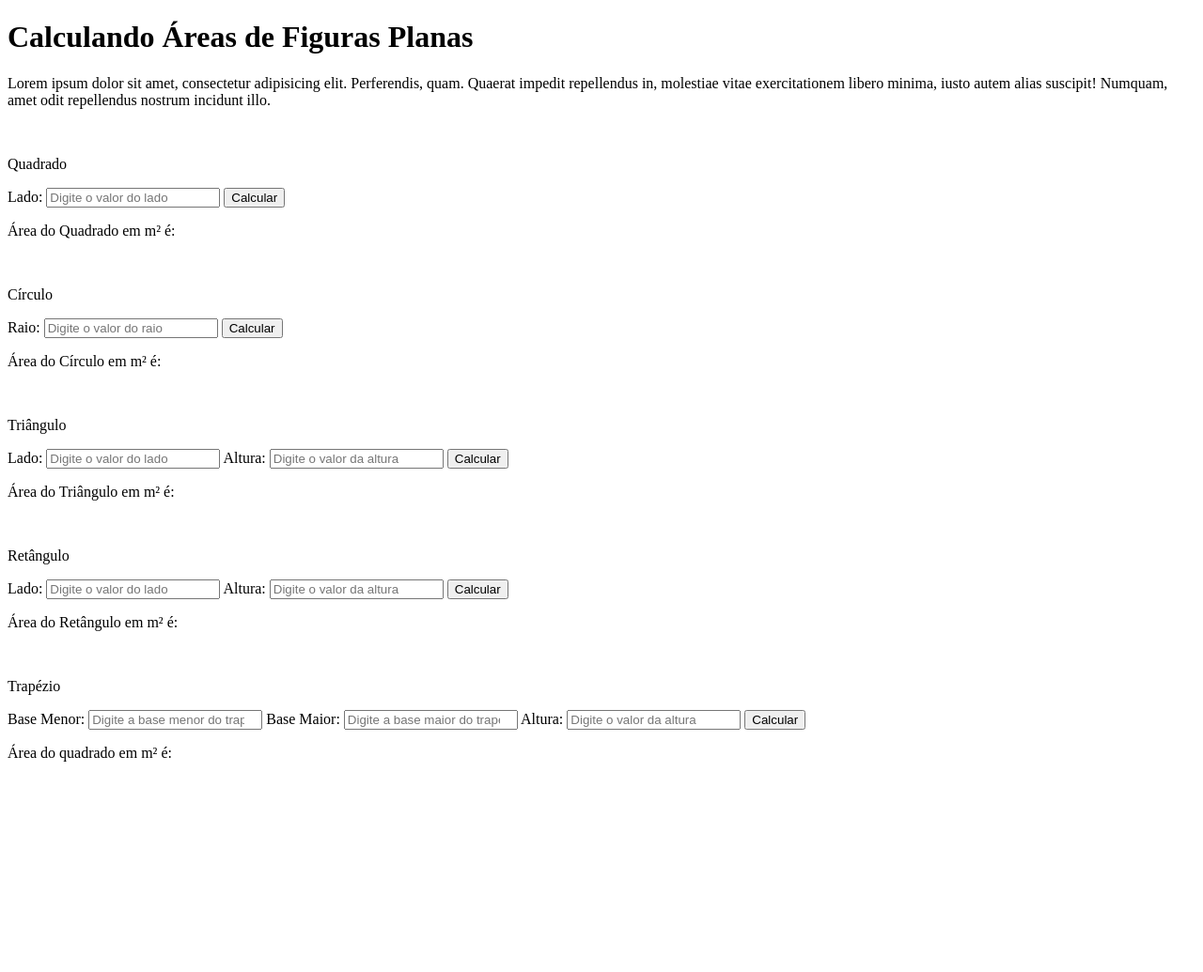
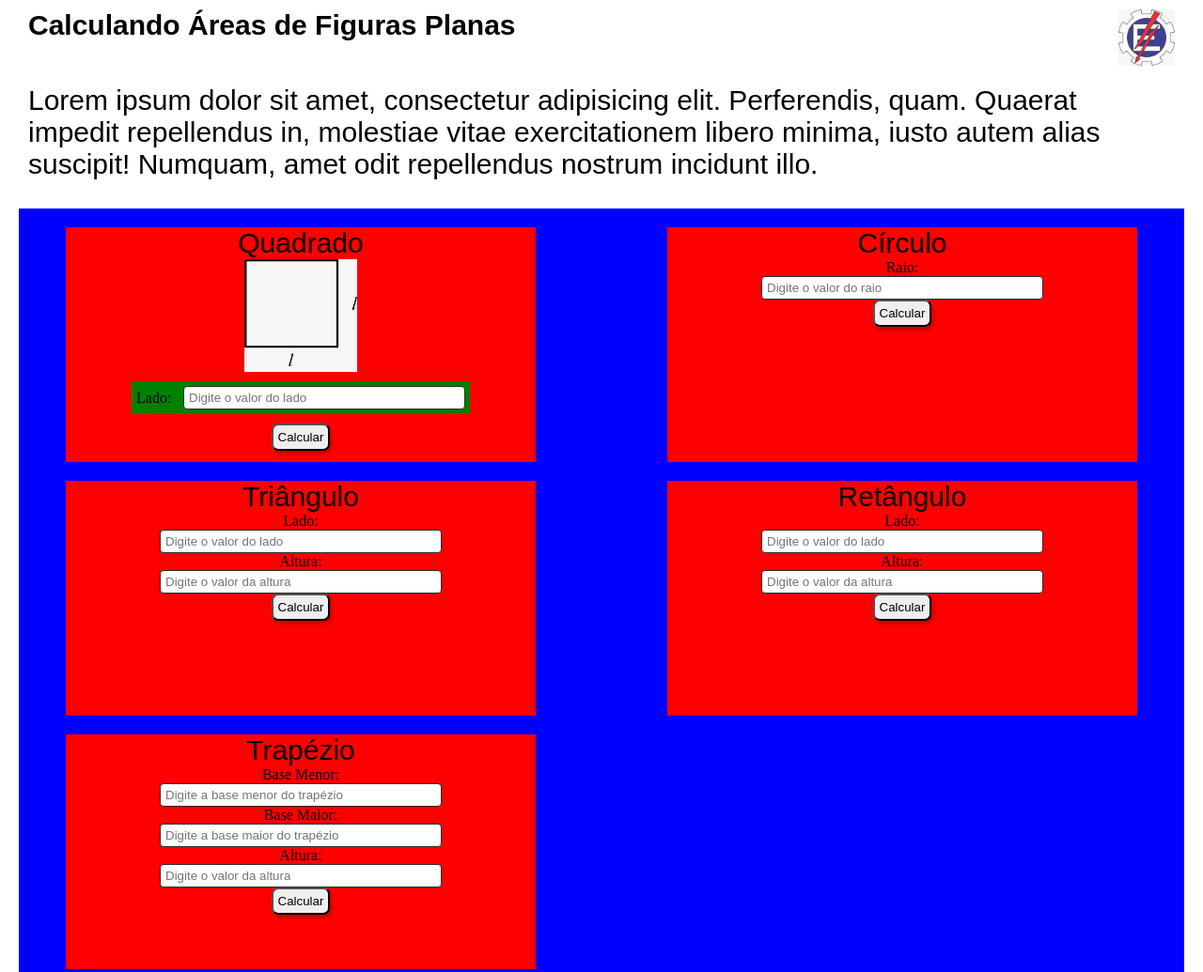
Before and after one commit to igorsanvaz/PROJETO-1, a plain HTML site: page index.html in a window 1280 px wide. Shown: the top 1035 px of the page at 94% size. Before the commit the page ends 827 px from the top, so only its background shows below. Drawn offline with Linux system fonts and the light colour scheme; a web font is replaced by a local one.

Commit message:
PROJETO 1

```diff
--- a/index.html
+++ b/index.html
@@ -6,63 +6,56 @@
     <meta name="viewport" content="width=device-width, initial-scale=1.0" />
     <title>PROJETO 1 </title>
 
-    <link rel="stylesheet" href="style.css" />
+    <link rel="stylesheet" href="/style.css" />
     <script type="text/javascript" src="codigo.js" defer></script>
   </head>
   <body>
+    <section class="header">
+      <div class="rowHeader">
         <h1>Calculando Áreas de Figuras Planas</h1>
-    <p>Lorem ipsum dolor sit amet, consectetur adipisicing elit. Perferendis, quam. Quaerat impedit repellendus in, molestiae vitae exercitationem libero minima, iusto autem alias suscipit! Numquam, amet odit repellendus nostrum incidunt illo.</p>
-    <br>
+        <img class="logo" src="/IMAGEM/Logo.jpeg" alt="logo-unifei">
+      </div>
+      <p class="pheader">Lorem ipsum dolor sit amet, consectetur adipisicing elit. Perferendis, quam. Quaerat impedit repellendus in, molestiae vitae exercitationem libero minima, iusto autem alias suscipit! Numquam, amet odit repellendus nostrum incidunt illo.</p>
+    </section>
+
+    <section class="figuras">
       <!-- =============== Quadrado ===============-->
-    <div>
+      <div class="quadro">
         <p>Quadrado</p>
+        <img class="square_img" src="/IMAGEM/Quadrado.jpeg" alt="">
+        <div class="infos">
           <label for="ladoQuadrado">Lado:</label>
           <input id="ladoQuadrado" type="number" placeholder="Digite o valor do lado">
+        </div>
         <button class="btn-calc" type="button" onclick="quadrado()">Calcular</button>
-      <div>
-        <p id="aprensentacao"> Área do Quadrado em m² é:</p>
-      </div>
       </div>
       <!-- =============== Círculo ===============-->
-    <br>
-    <div>
+      <div class="quadro">
         <p>Círculo</p>
         <label for="raioCirculo">Raio:</label>
         <input id="raioCirculo" type="number" placeholder="Digite o valor do raio">
         <button class="btn-calc" type="button" onclick="circulo()">Calcular</button>
-      <div>
-        <p class="aprensentacao"> Área do Círculo em m² é:</p>
-      </div>
       </div>
       <!-- =============== Triângulo =============-->
-    <br>
-    <div>
+      <div class="quadro">
         <p>Triângulo</p>
         <label for="ladoTriangulo">Lado:</label>
         <input id="ladoTriangulo" type="number" placeholder="Digite o valor do lado">
         <label for="altTriangulo">Altura:</label>
         <input id="altTriangulo" type="number" placeholder="Digite o valor da altura">
         <button class="btn-calc" type="button" onclick="triangulo()">Calcular</button>
-      <div>
-        <p  class="aprensentacao"> Área do Triângulo em m² é: </p>
-      </div>
       </div>
       <!-- =============== Retângulo =============-->
-    <br>
-    <div>
+      <div class="quadro">
         <p>Retângulo</p>
         <label for="ladoRetangulo">Lado:</label>
         <input id="ladoRetangulo" type="number" placeholder="Digite o valor do lado">
         <label for="altRetangulo">Altura:</label>
         <input id="altRetangulo" type="number" placeholder="Digite o valor da altura">
         <button class="btn-calc" type="button" onclick="retangulo()">Calcular</button>
-      <div>
-        <p class="aprensentacao"> Área do Retângulo em m² é:</p>
-      </div>
       </div>
       <!-- =============== Trapézio ==============-->
-    <br>
-    <div>
+      <div class="quadro">
         <p>Trapézio</p>
         <label for="baseMenorTrapezio">Base Menor:</label>
         <input id="baseMenorTrapezio" type="number" placeholder="Digite a base menor do trapézio">
@@ -71,9 +64,8 @@
         <label for="altTrapezio">Altura:</label>
         <input id="altTrapezio" type="number" placeholder="Digite o valor da altura">
         <button class="btn-calc" type="button" onclick="trapezio()">Calcular</button>
-      <div>
-        <p  class="aprensentacao"> Área do quadrado em m² é:</p>
       </div>
-    </div>
+    </section>
+
   </body>
 </html>
--- /dev/null
+++ b/style.css
@@ -0,0 +1,92 @@
+@charset "UTF-8";
+@import url('https://fonts.googleapis.com/css2?family=Mochiy+Pop+P+One&display=swap');
+@import url('https://fonts.googleapis.com/css2?family=Dongle:wght@300&family=Mochiy+Pop+P+One&display=swap');
+
+/*ESTILOS PARA TODA A PÁGINA*/
+*{
+    padding: 0px;
+    margin: 0px;
+}
+
+h1{
+    font-family: 'Mochiy Pop P One', sans-serif;
+    text-decoration: none;
+    font-size: 30px;
+    text-align: center;
+}
+p{
+    font-family: 'Dongle', sans-serif;
+    text-decoration: none;
+    font-size: 30px;
+}
+input{
+    padding: 0 5px;
+    width: 300px;
+    height: 25px;
+    border: 1px solid #2b2b2b;
+    box-sizing: border-box;
+    border-radius: 4px;
+}
+button{
+    align-items: center;
+    margin: 0 auto;
+    padding: 5px;
+    border-radius: 7px;
+    box-shadow: 2px 3px 4px rgba(0, 0, 0, 0.25);
+}
+/*=============================================================*/
+/*CABEÇALHO*/
+.header{
+    max-width: 1220px;
+    margin: 0 auto;
+    align-items: center;
+    width: 100%;
+    padding: 10px 10px;
+}
+.rowHeader{
+    display: flex;
+    justify-content: space-between;
+}
+img.logo{
+    width: 60px;
+    height: 60px;
+}
+p.pheader{
+    margin: 20px 0;
+}
+/*=============================================================*/
+/*FIGURAS*/
+.figuras{
+    background-color: blue;
+    display: flex;
+    justify-content: space-between;
+    flex-wrap: wrap;
+    max-width: 1220px;
+    margin: 0 auto;
+    align-items: center;
+    width: 100%;
+    padding: 10px 10px;
+}
+.quadro{
+    background-color: red;
+    display: flex;
+    flex-direction: column;
+    width: 500px;
+    height: 250px;
+    margin: 10px 40px;
+    align-items: center;
+}
+.infos{
+    display: flex;
+    flex-direction: row;
+    align-items: center;
+    justify-content: space-between;
+    background-color: green;
+    width: 70%;
+    padding: 5px;
+    margin: 10px 0;
+}
+.square_img{
+    width: 120px;
+    height: 120px;
+}
```
Also changed, not shown: IMAGEM/Logo.jpeg (added), IMAGEM/Quadrado.jpeg (added). Lines whose indentation alone changed are shown as unchanged.
